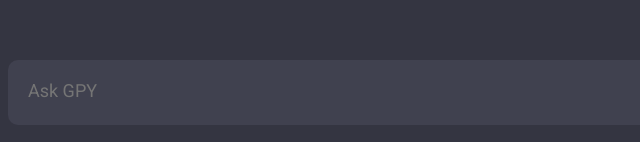
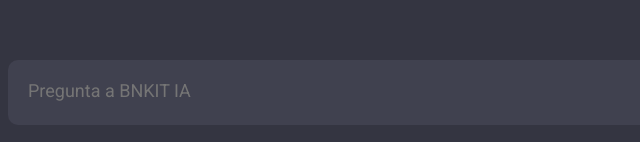
Before and after one commit to VWolf13/chatbnkit, a website built with Vite: page client/index.html in a window 1280 px wide. Shown: the part 655-797 px from the top of the page, 0-640 px from the left. Built offline with nearby package versions, Linux system fonts and the light colour scheme.

Commit message:
Update index.html

```diff
--- a/client/index.html
+++ b/client/index.html
@@ -61,7 +61,7 @@
     </div>
     <div id="chat_container"></div>
     <form>
-      <textarea name="prompt" placeholder="Ask GPY" id="form_fill"></textarea>
+      <textarea name="prompt" placeholder="Pregunta a BNKIT IA" id="form_fill"></textarea>
       <button type="submit"><img src="assets/images/send.svg" alt="send"></button>
     </form>
   </div>
```
